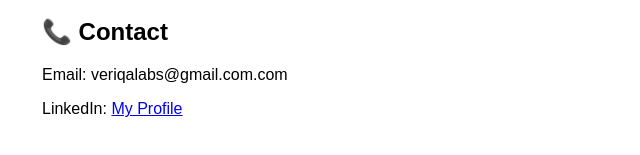
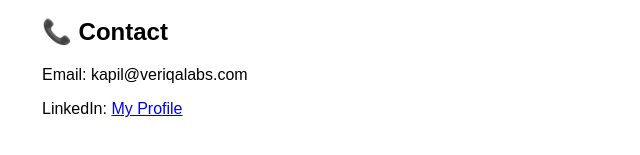
Before and after one commit to kapil971390/veriqa-portfolio, a plain HTML site: page index.html in a window 1280 px wide. Shown: the part 347-502 px from the top of the page, 6-646 px from the left. Drawn offline with Linux system fonts and the light colour scheme.

Commit message:
Add files via upload

```diff
--- a/index.html
+++ b/index.html
@@ -19,7 +19,7 @@
   </ul>
 
   <h2>📞 Contact</h2>
-  <p>Email: veriqalabs@gmail.com.com</p>
+  <p>Email: kapil@veriqalabs.com</p>
   <p>LinkedIn: <a href="https://www.linkedin.com/in/veriqa-quality-assurance-services-274008376/" target="_blank">My Profile</a></p>
 </body>
 </html>
```
